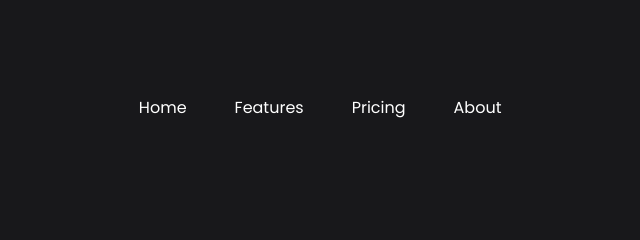
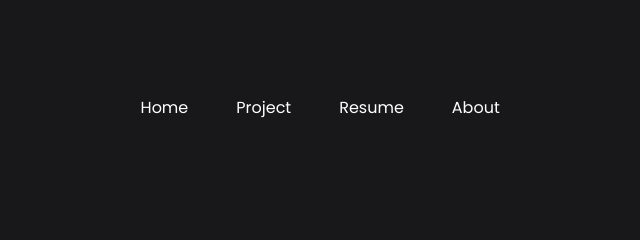
Before and after one commit to saugat-sapkota-2/saugatsapkota1.com.np, a plain HTML site: page index.html in a window 1280 px wide. Shown: the top 240 px of the page, 315-955 px from the left. Drawn offline with nearby package versions, Linux system fonts and the light colour scheme.

Commit message:
Update index.html

```diff
--- a/index.html
+++ b/index.html
@@ -24,8 +24,8 @@
 
         <ul class="nav-links">
             <li class="link"><a href="#">Home</a></li>
-            <li id="link1" class="link"><a href="#">Features</a></li>
-            <li id="link2" class="link"><a href="#">Pricing</a></li>
+            <li id="link1" class="link"><a href="#">Project</a></li>
+            <li id="link2" class="link"><a href="#">Resume</a></li>
             <li id="link3" class="link"><a href="#">About</a></li>
         </ul>
 
```
